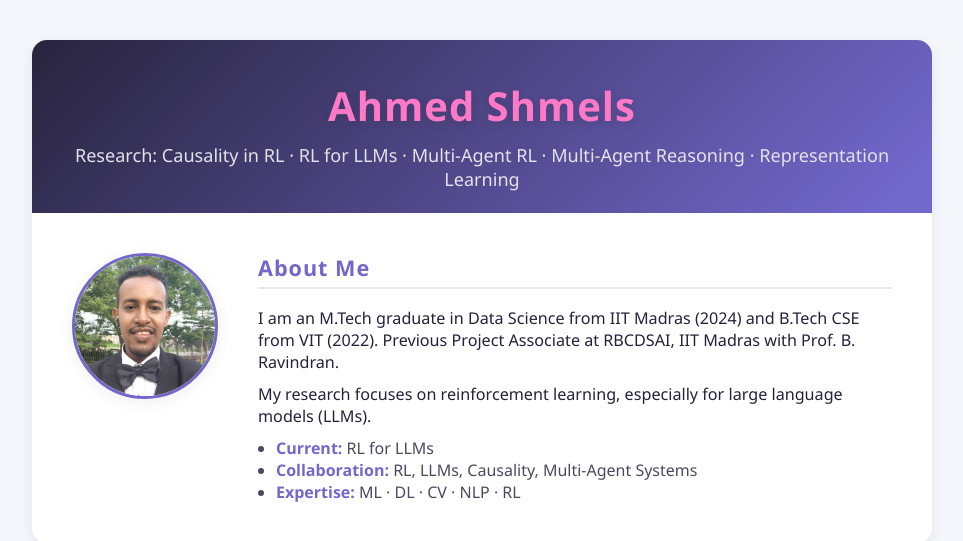
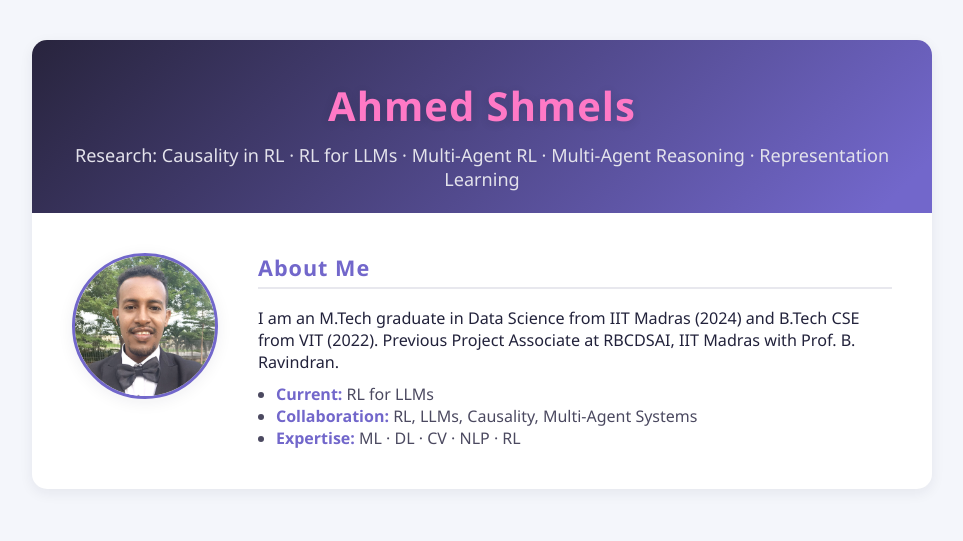
Before and after one commit to ahmecse/ahmecse.github.io, a Jekyll site: the page preview/index.html, which Jekyll copies as it is, in a window 1280 px wide. Shown: the top 541 px of the page, without its empty margins (158-1121 px from the left). Built offline with Jekyll 4.4.1, drawn with Linux system fonts in a browser that asks for light colours.

Commit message:
about page updated

```diff
--- a/preview/index.html
+++ b/preview/index.html
@@ -200,7 +200,7 @@
       <div>
         <h2>About Me</h2>
         <p>I am an M.Tech graduate in Data Science from IIT Madras (2024) and B.Tech CSE from VIT (2022). Previous Project Associate at RBCDSAI, IIT Madras with Prof. B. Ravindran.</p>
-        <p>My research focuses on reinforcement learning, especially for large language models (LLMs).</p>
+
         <ul>
           <li><strong>Current:</strong> RL for LLMs</li>
           <li><strong>Collaboration:</strong> RL, LLMs, Causality, Multi-Agent Systems</li>
```
